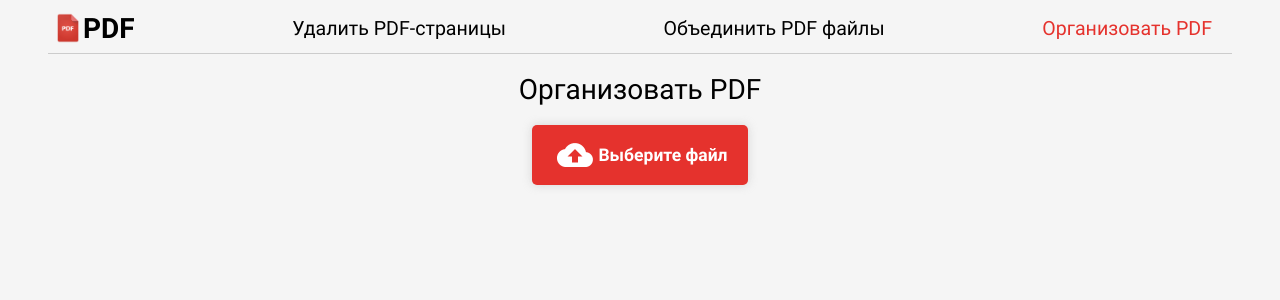
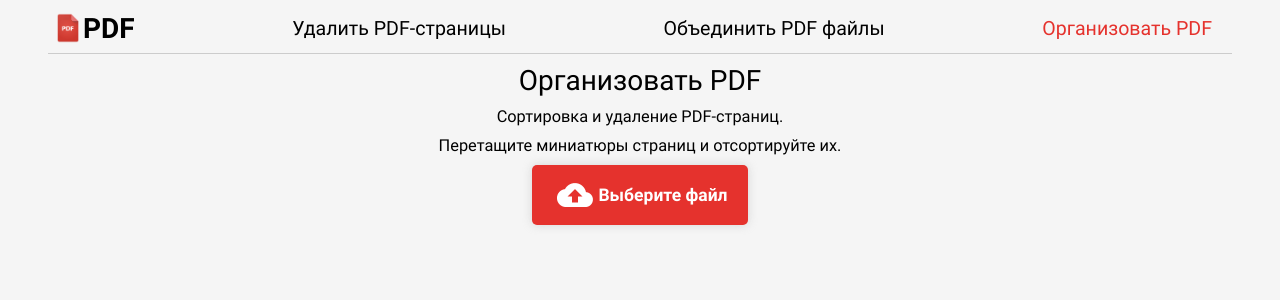
Before and after one commit to playmixer/pdf_editor, a Flask app: page /organize_pdf in a window 1280 px wide. Shown: the top 300 px of the page. Run offline with Flask 2, Linux system fonts and the light colour scheme.

Commit message:
description page

```diff
--- a/src/templates/organize_pdf.html
+++ b/src/templates/organize_pdf.html
@@ -4,7 +4,9 @@
 {% block content %}
 <div class="container">
     <div>
-    <h1>Организовать PDF</h1>
+        <h1 class="title">Организовать PDF</h1>
+        <h3 class="title">Сортировка и удаление PDF-страниц.</h3>
+        <h3 class="title">Перетащите миниатюры страниц и отсортируйте их.</h3>
         <div class="error" id="error_message">
             {{ error }}
         </div>
@@ -15,17 +17,25 @@
     {% endif %}
 
     {% if status=='uploaded' %}
-  <form method="post" action="organize_pdf?action=organize" enctype="multipart/form-data" id="upload_file_form" class="form_group">
+    <form method="post" action="organize_pdf?action=organize" enctype="multipart/form-data" id="upload_file_form"
+          class="form_group">
         <div class="block_group" id="form_orginaze">
             <h3 class="block_item title">Страницы загруженного файла</h3>
-      <span class="block_item title">Перетащите, что бы отсортировать</span>
             <ul id="pageList" class="list_group_pages">
                 {% for i in range(files[0].page_count) %}
                 <li class="list_page">
                     <a class="list_page_btn_remove" onclick="removePage(this)">
-              <span><img src="{{ url_for('static', filename='images/baseline_close_white_18dp.png') }}" alt="remove"></span>
+                        <span>
+                            <img src="{{ url_for('static', filename='images/baseline_close_white_18dp.png') }}"
+                                   alt="remove">
+                        </span>
                     </a>
-            <span>Стр. {{ i + 1 }}</span>
+                    <span class="list_page_num">Стр. {{ i + 1 }}</span>
+                    {% if files[0].images[i] %}
+                    <img class="list_page_img" src="/uploads/{{ files[0].images[i] }}" alt="">
+                    {% else %}
+                    <img class="list_page_img" src="{{ url_for('static', filename='images/default_page.png') }}" alt="">
+                    {% endif %}
                     <input type="hidden" name="sort_pages" value="{{ i }}">
                 </li>
                 {% endfor %}
@@ -36,7 +46,9 @@
             </div>
             <button class="btn btn_next" type="submit">
                 <span class="btn_text">Организовать</span>
-        <span class="btn_image"><img src="{{ url_for('static', filename='images/baseline_navigate_next_white_18dp.png') }}" alt=""></span>
+                <span class="btn_image"><img
+                        src="{{ url_for('static', filename='images/baseline_navigate_next_white_18dp.png') }}"
+                        alt=""></span>
             </button>
         </div>
     </form>
@@ -65,7 +77,7 @@
     {% endif %}
 
     {% if status=='completed' %}
-    {% with filename=upload_file_name %}
+    {% with filename=upload_file_name, title='Скачать организованный PDF файл' %}
     {% include 'forms/download_file.html' %}
     {% endwith %}
     {% endif %}
```
Lines whose indentation alone changed are shown as unchanged.
